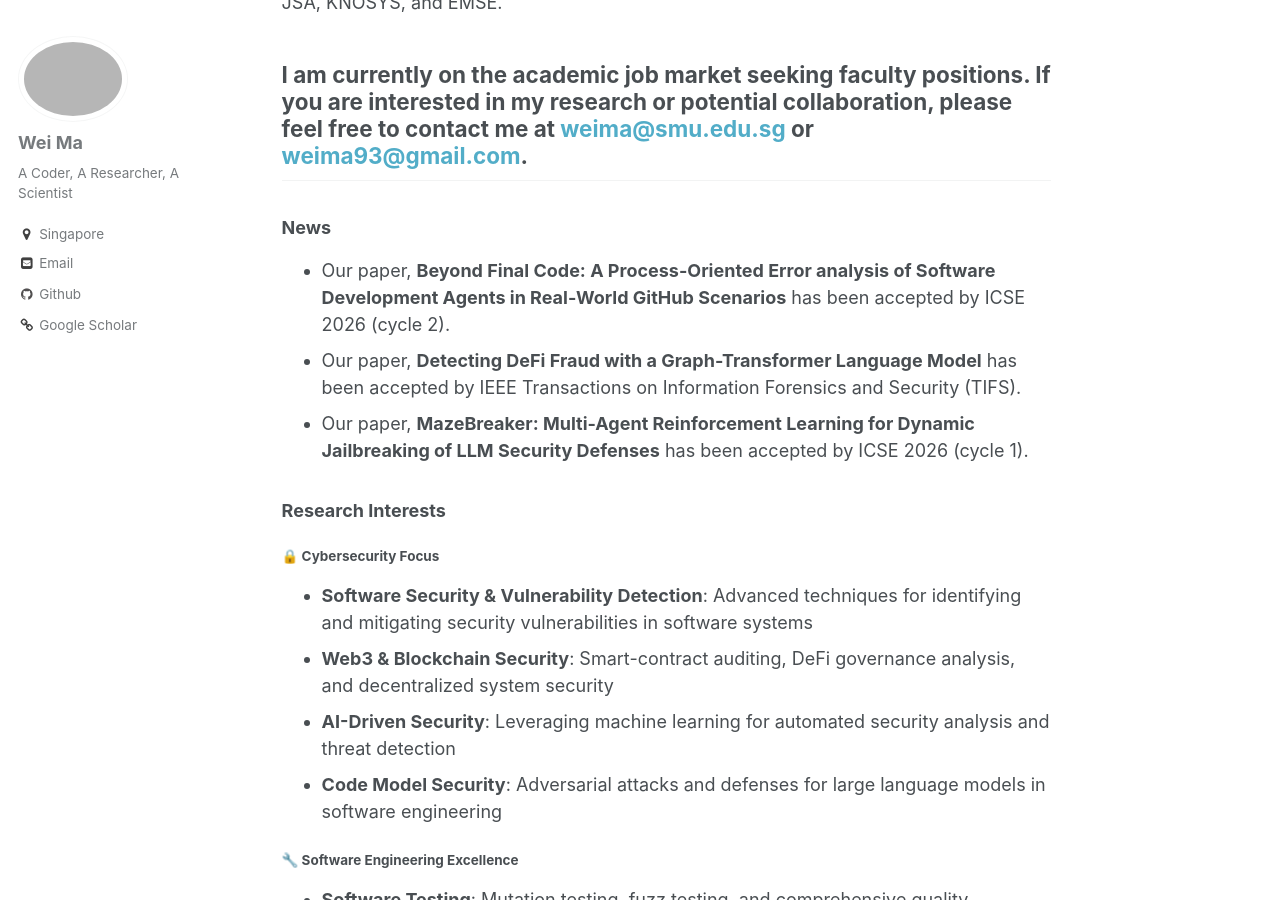
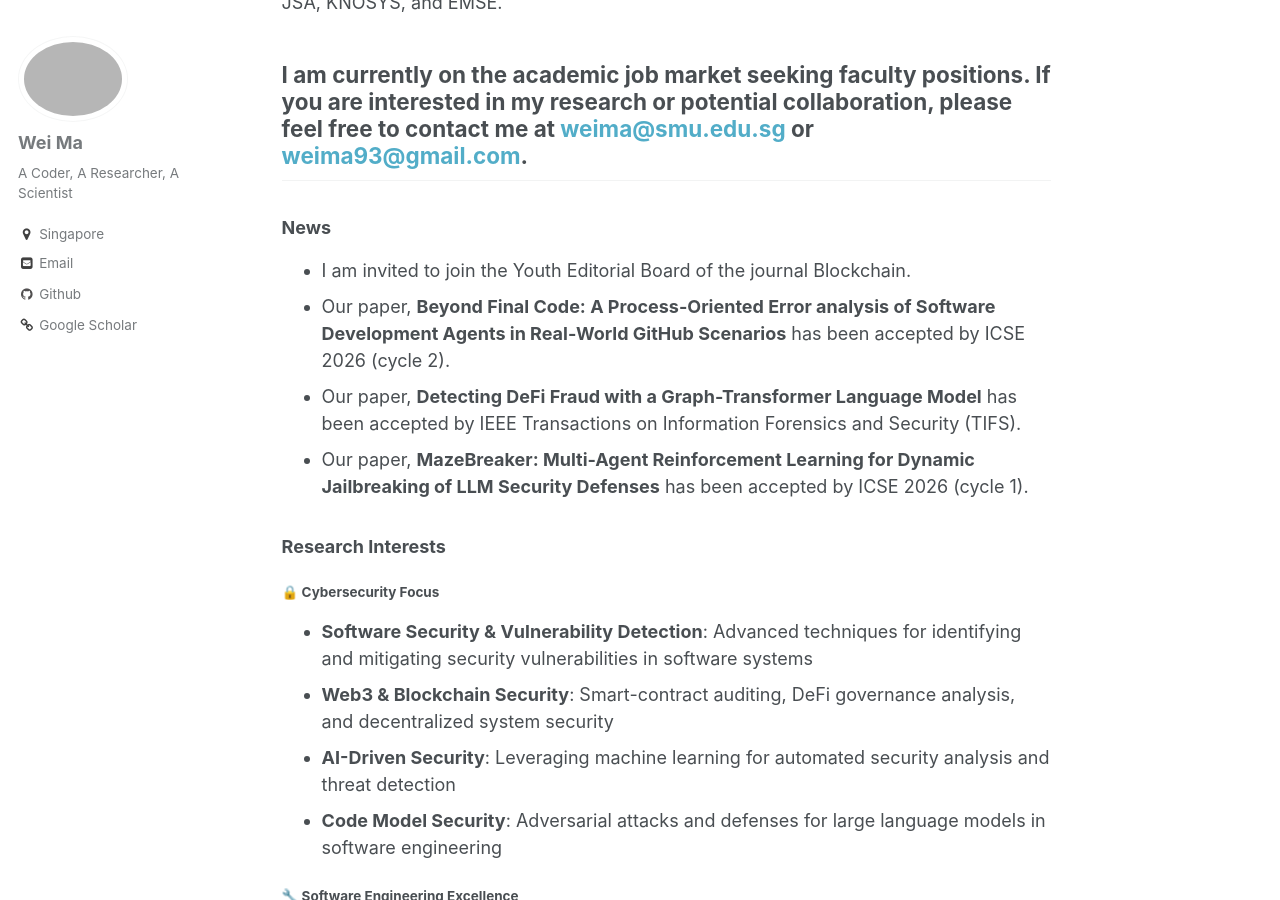
Before and after one commit to Marvinmw/weima, a Jekyll site: the page built from _pages/about.md, in a window 1280 px wide and 900 px high, scrolled down 643 px. Built offline with Jekyll 4.4.1, drawn with Linux system fonts in a browser that asks for light colours.

Commit message:
Update about page with recent news and invitations
Added news about recent paper acceptances and editorial board invitation.

```diff
--- a/_pages/about.md
+++ b/_pages/about.md
@@ -18,6 +18,7 @@ At SMU, I collaborate with [Prof. Lingxiao Jiang](https://scholar.google.com.sg/
 ## **I am currently on the academic job market seeking faculty positions. If you are interested in my research or potential collaboration, please feel free to contact me at [weima@smu.edu.sg](mailto:weima@smu.edu.sg) or [weima93@gmail.com](mailto:weima93@gmail.com).**
 
 ### News
+- I am invited to join the Youth Editorial Board of the journal Blockchain.
 - Our paper, **Beyond Final Code: A Process-Oriented Error analysis of Software Development Agents in Real-World GitHub Scenarios** has been accepted by ICSE 2026 (cycle 2).
 - Our paper, **Detecting DeFi Fraud with a Graph-Transformer Language Model** has been accepted by IEEE Transactions on Information Forensics and Security (TIFS).
 - Our paper, **MazeBreaker: Multi-Agent Reinforcement Learning for Dynamic Jailbreaking of LLM Security Defenses** has been accepted by ICSE 2026 (cycle 1).
```
